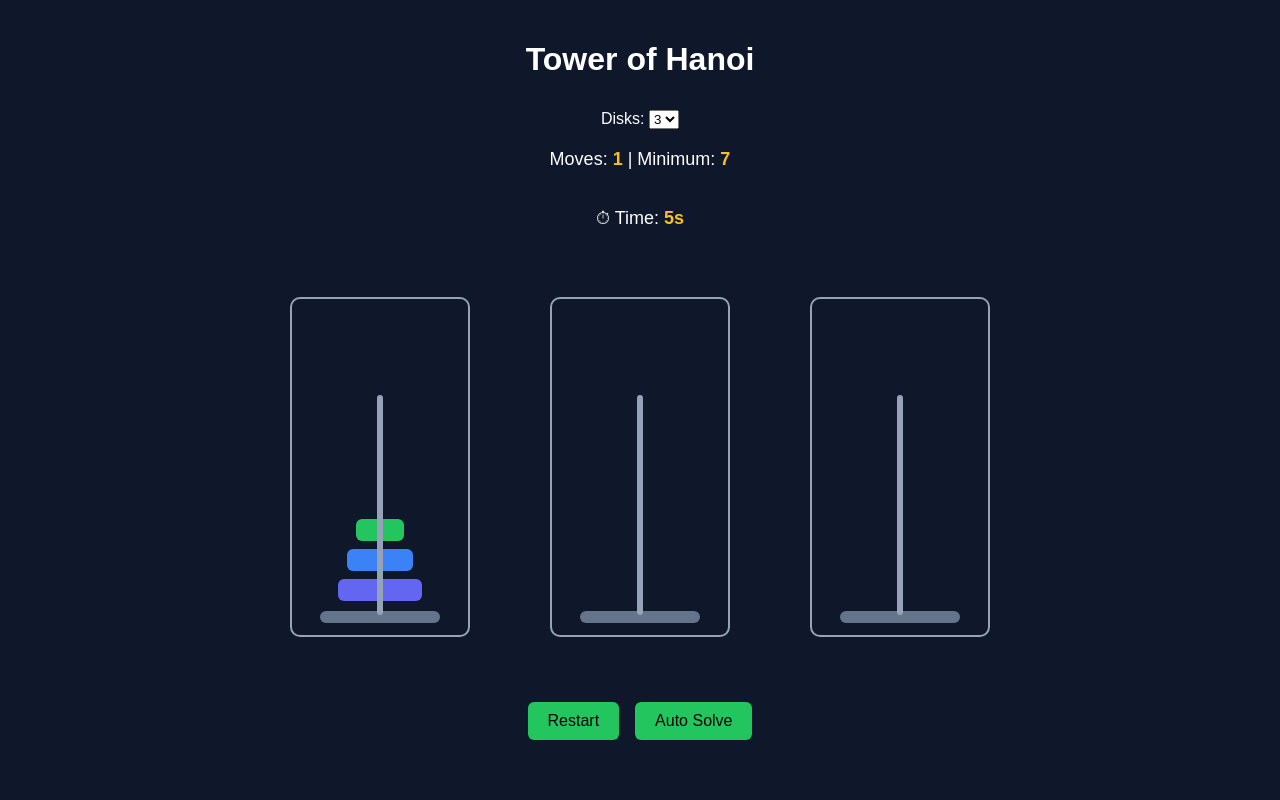
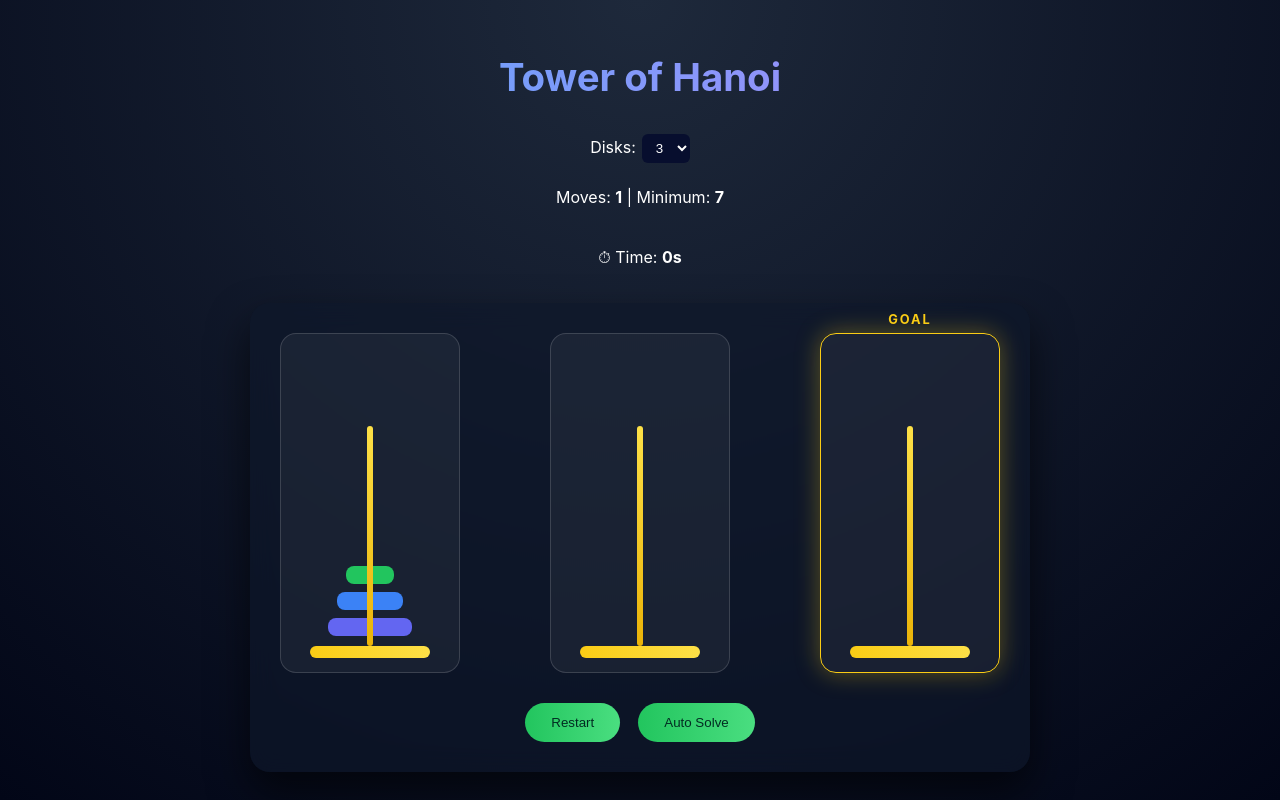
Before and after one commit to Kishore-Krish19/TowersOfHanoi, a React (Vite) app in the folder hanoi-game/: page / in a window 1280 px wide. Built offline with nearby package versions, Linux system fonts and the light colour scheme.

Commit message:
UI Updated Version

```diff
--- a/hanoi-game/src/App.jsx
+++ b/hanoi-game/src/App.jsx
@@ -2,12 +2,15 @@ import { useEffect, useRef, useState } from "react";
 import "./index.css";
 
 /* ---------------- Tower Component ---------------- */
-function Tower({ disks, onClick, selected }) {
+function Tower({ disks, onClick, selected, isGoal }) {
   return (
     <div
-      className={`tower ${selected ? "selected" : ""}`}
+      className={`tower ${selected ? "selected" : ""} ${isGoal ? "goal" : ""}`}
       onClick={onClick}
     >
+      {/* GOAL LABEL */}
+      {isGoal && <div className="goal-label">GOAL</div>}
+
       {/* Base */}
       <div className="base" />
 
@@ -29,14 +32,12 @@ function Tower({ disks, onClick, selected }) {
 
 /* ---------------- App Component ---------------- */
 export default function App() {
-  /* ---------- helpers ---------- */
   const generateTowers = (n) => [
     Array.from({ length: n }, (_, i) => n - i),
     [],
     []
   ];
 
-  /* ---------- state ---------- */
   const [diskCount, setDiskCount] = useState(3);
   const [towers, setTowers] = useState(generateTowers(3));
   const [selectedTower, setSelectedTower] = useState(null);
@@ -50,10 +51,8 @@ export default function App() {
   const cancelSolveRef = useRef(false);
   const firstRenderRef = useRef(true);
 
-  /* ---------- PURE move logic (NO side-effects) ---------- */
+  /* ---------- Pure move logic ---------- */
   const moveDisk = (from, to) => {
-    let didMove = false;
-
     setTowers((prev) => {
       if (from === to) return prev;
 
@@ -68,30 +67,24 @@ export default function App() {
       const copy = prev.map((t) => [...t]);
       copy[from].pop();
       copy[to].push(disk);
-
-      didMove = true;
       return copy;
     });
-
-    return didMove;
   };
 
-  /* ---------- click handling ---------- */
+  /* ---------- Click handling ---------- */
   const handleTowerClick = (index) => {
     if (hasWon || isSolving) return;
 
     if (selectedTower === null) {
       setSelectedTower(index);
     } else {
-      const moved = moveDisk(selectedTower, index);
-      if (moved) {
+      moveDisk(selectedTower, index);
+      setSelectedTower(null);
       setHasStarted(true);
-      }
-      setSelectedTower(null);
     }
   };
 
-  /* ---------- move counter (based on REAL tower change) ---------- */
+  /* ---------- Move counter ---------- */
   useEffect(() => {
     if (firstRenderRef.current) {
       firstRenderRef.current = false;
@@ -100,14 +93,7 @@ export default function App() {
     setMoves((m) => m + 1);
   }, [towers]);
 
-  /* ---------- start timer after first move ---------- */
-  useEffect(() => {
-    if (moves > 0) {
-      setHasStarted(true);
-    }
-  }, [moves]);
-
-  /* ---------- timer ---------- */
+  /* ---------- Timer ---------- */
   useEffect(() => {
     if (!hasStarted || hasWon || isSolving) return;
 
@@ -118,14 +104,14 @@ export default function App() {
     return () => clearInterval(id);
   }, [hasStarted, hasWon, isSolving]);
 
-  /* ---------- win condition ---------- */
+  /* ---------- Win condition ---------- */
   useEffect(() => {
     if (towers[2].length === diskCount && moves > 0) {
       setHasWon(true);
     }
   }, [towers, diskCount, moves]);
 
-  /* ---------- auto solve ---------- */
+  /* ---------- Auto Solve ---------- */
   const generateMoves = (n, from, to, aux, res = []) => {
     if (n === 0) return res;
     generateMoves(n - 1, from, aux, to, res);
@@ -150,24 +136,8 @@ export default function App() {
     setIsSolving(false);
   };
 
-  /* ---------- restart ---------- */
+  /* ---------- Restart ---------- */
   const restartGame = () => {
-    cancelSolveRef.current = true;
-
-    setIsSolving(false);
-    setHasStarted(false);
-    setHasWon(false);
-    setMoves(0);
-    setSeconds(0);
-    setSelectedTower(null);
-
-    firstRenderRef.current = true;
-    setTowers(generateTowers(diskCount));
-  };
-
-  const handleDiskChange = (e) => {
-    const n = Number(e.target.value);
-
     cancelSolveRef.current = true;
     setIsSolving(false);
     setHasStarted(false);
@@ -175,9 +145,21 @@ export default function App() {
     setMoves(0);
     setSeconds(0);
     setSelectedTower(null);
+    firstRenderRef.current = true;
+    setTowers(generateTowers(diskCount));
+  };
 
+  const handleDiskChange = (e) => {
+    const n = Number(e.target.value);
+    cancelSolveRef.current = true;
+
+    setDiskCount(n);
+    setMoves(0);
+    setSeconds(0);
+    setHasStarted(false);
+    setHasWon(false);
+    setSelectedTower(null);
     firstRenderRef.current = true;
-    setDiskCount(n);
     setTowers(generateTowers(n));
   };
 
@@ -188,12 +170,10 @@ export default function App() {
         <h1>Tower of Hanoi</h1>
 
         <label>
-          Disks:{" "}
+          Disks:
           <select value={diskCount} onChange={handleDiskChange}>
             {[3, 4, 5, 6, 7].map((n) => (
-              <option key={n} value={n}>
-                {n}
-              </option>
+              <option key={n} value={n}>{n}</option>
             ))}
           </select>
         </label>
@@ -203,19 +183,19 @@ export default function App() {
           <strong>{Math.pow(2, diskCount) - 1}</strong>
         </p>
 
-        <p>
-          ⏱ Time: <strong>{seconds}s</strong>
-        </p>
+        <p>⏱ Time: <strong>{seconds}s</strong></p>
 
         {hasWon && <h2 className="win">🎉 You Win!</h2>}
       </div>
 
+      <div className="game-card">
         <div className="game">
           {towers.map((tower, i) => (
             <Tower
               key={i}
               disks={tower}
               selected={selectedTower === i}
+              isGoal={i === 2}
               onClick={() => handleTowerClick(i)}
             />
           ))}
@@ -235,5 +215,6 @@ export default function App() {
           </button>
         </div>
       </div>
+    </div>
   );
 }
--- a/hanoi-game/src/index.css
+++ b/hanoi-game/src/index.css
@@ -1,60 +1,143 @@
+/* ============ GLOBAL ============ */
+* {
+  box-sizing: border-box;
+}
+
 body {
   margin: 0;
-  font-family: Arial, Helvetica, sans-serif;
-  background: #0f172a;
-  color: white;
+  min-height: 100vh;
+  font-family: "Inter", system-ui, sans-serif;
+  background: radial-gradient(circle at top, #1e293b, #020617);
+  color: #ffffff;
+  display: flex;
+  justify-content: center;
+  align-items: center;
 }
+
+/* ============ APP ============ */
+.app {
+  width: 100%;
+  max-width: 1100px;
+  padding: 20px;
+  text-align: center;
+}
+
+/* ============ HEADER ============ */
 .header {
   display: flex;
   flex-direction: column;
-  align-items: center;
-  gap: 10px;
+  gap: 8px;
+  margin-bottom: 20px;
 }
 
-.app {
-  text-align: center;
-  padding: 20px;
+.header h1 {
+  font-size: 2.4rem;
+  background: linear-gradient(90deg, #60a5fa, #a78bfa);
+  -webkit-background-clip: text;
+  -webkit-text-fill-color: transparent;
 }
 
+.header select {
+  margin-left: 6px;
+  padding: 6px 10px;
+  border-radius: 6px;
+  border: none;
+  background-color: #070e2e;
+  color: #ffffff;
+}
+
+.win {
+  color: #22c55e;
+  font-size: 1.4rem;
+}
+
+/* ============ GAME CARD ============ */
+.game-card {
+  background: rgba(15, 23, 42, 0.65);
+  border-radius: 20px;
+  padding: 30px;
+  backdrop-filter: blur(12px);
+  box-shadow: 0 20px 40px rgba(0, 0, 0, 0.6);
+}
+
+/* ============ GAME ============ */
 .game {
   display: flex;
   justify-content: center;
   align-items: flex-end;
-  gap: 80px;
-
-  margin-top: 50px;
+  gap: 90px;
+  flex-wrap: wrap;
 }
 
+/* ============ TOWER ============ */
 .tower {
   width: 180px;
   height: 340px;
-  border: 2px solid #94a3b8;
-  border-radius: 10px;
+  border-radius: 16px;
+  background: rgba(255, 255, 255, 0.05);
+  border: 1px solid rgba(255, 255, 255, 0.15);
 
   display: flex;
   flex-direction: column-reverse;
   align-items: center;
+  padding-bottom: 14px;
+  position: relative;
 
-  padding-bottom: 12px;
-  position: relative;
-  box-sizing: border-box;
+  cursor: pointer;
+  transition: all 0.25s ease;
 }
 
-
-
 .tower:hover {
-  border-color: #38bdf8;
+  transform: translateY(-4px);
 }
 
+.tower.selected {
+  outline: 3px solid #facc15;
+}
+
+/* ============ GOAL TOWER ============ */
+.tower.goal {
+  border-color: #facc15;
+  box-shadow: 0 0 25px rgba(250, 204, 21, 0.35);
+}
+
+.goal-label {
+  position: absolute;
+  top: -22px;
+  font-size: 0.8rem;
+  font-weight: bold;
+  letter-spacing: 2px;
+  color: #facc15;
+}
+
+/* ============ POLE & BASE ============ */
+.pole {
+  position: absolute;
+  bottom: 26px;
+  width: 6px;
+  height: 220px;
+  background: linear-gradient(#fde047, #eab308);
+  border-radius: 4px;
+}
+
+.base {
+  width: 120px;
+  height: 12px;
+  background: linear-gradient(90deg, #facc15, #fde047);
+  border-radius: 8px;
+  margin-top: 6px;
+}
+
+/* ============ DISKS ============ */
 .disk {
   height: 18px;
   margin: 4px 0;
-  border-radius: 6px;
-  transition: all 0.25s ease-in-out;
+  border-radius: 8px;
   max-width: 95%;
+  transition: all 0.25s ease;
 }
 
-/* Color by size */
+/* Colors */
 .disk[data-size="1"] { background: #22c55e; }
 .disk[data-size="2"] { background: #3b82f6; }
 .disk[data-size="3"] { background: #6366f1; }
@@ -63,110 +146,52 @@ body {
 .disk[data-size="6"] { background: #f97316; }
 .disk[data-size="7"] { background: #ef4444; }
 
-
-
-.selected {
-  border-color: #facc15;
-}
-
-.win {
-  color: #22c55e;
-  margin-top: 20px;
+/* ============ CONTROLS ============ */
+.controls {
+  margin-top: 30px;
+  display: flex;
+  justify-content: center;
+  gap: 18px;
 }
 
 .restart {
-  margin-top: 30px;
-  padding: 10px 20px;
-  font-size: 16px;
-  background: #22c55e;
+  padding: 12px 26px;
+  border-radius: 999px;
   border: none;
-  border-radius: 6px;
   cursor: pointer;
+  background: linear-gradient(90deg, #22c55e, #4ade80);
+  color: #022c22;
 }
 
-.restart:hover {
-  background: #16a34a;
-}
-
-.restart:active {
-  background: #15803d;
-}
-
-p {
-  font-size: 18px;
-  margin-top: 10px;
-}
-
-strong {
-  color: #fbbf24;
-}
-
-.disk {
-  height: 22px;
-  background: #6366f1;
-  border-radius: 6px;
-  margin: 4px 0;
-  transition: all 0.25s ease-in-out;
-}
-
-button:disabled {
+.restart:disabled {
   opacity: 0.6;
   cursor: not-allowed;
 }
 
-.controls {
-  margin-top: 35px;
-  display: flex;
-  justify-content: center;
-  gap: 16px;
+/* ============ MOBILE ============ */
+@media (max-width: 768px) {
+  .game {
+    gap: 25px;
   }
 
-.disk:nth-child(1) {
-  width: 40px;
+  .tower {
+    width: 110px;
+    height: 240px;
   }
 
-.disk:nth-child(2) {
-  width: 60px;
+  .pole {
+    height: 150px;
   }
 
-.disk:nth-child(3) {
+  .base {
     width: 80px;
   }
 
-.disk:nth-child(4) {
-  width: 100px;
+  .controls {
+    flex-direction: column;
   }
 
-.disk:nth-child(5) {
-  width: 120px;
-}
-
-.disk:nth-child(6) {
-  width: 140px;
-}
-
-.disk:nth-child(7) {
+  .restart {
     width: 160px;
   }
-.pole {
-  position: absolute;
-  bottom: 20px;
-  width: 6px;
-  height: 220px;
-  background: #94a3b8;
-  border-radius: 4px;
 }
-
-.base {
-  width: 120px;
-  height: 12px;
-  background: #64748b;
-  border-radius: 6px;
-  margin-top: 6px;
-}
-.base:hover {
-  background: #38bdf8;
-}
-.base:active {
-  background: #0ea5e9;
-}
```
Lines whose indentation alone changed are shown as unchanged.
